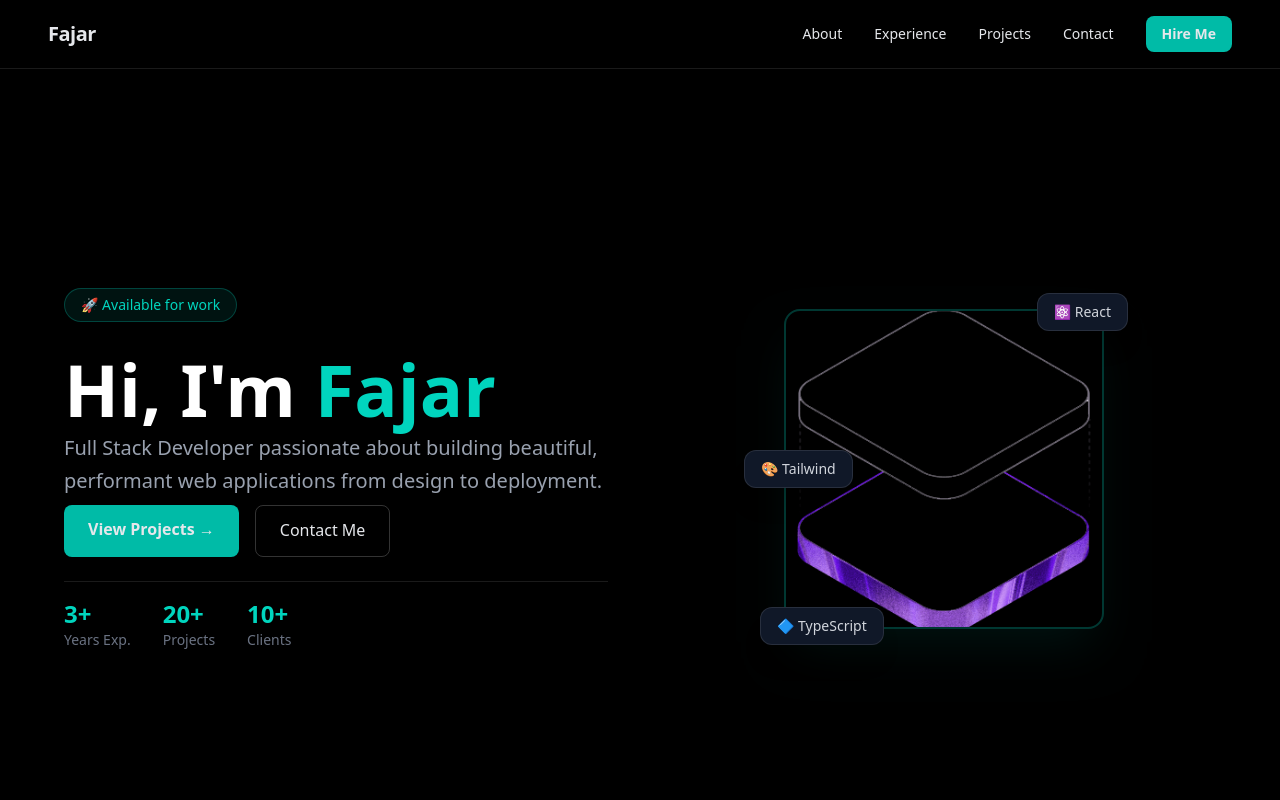
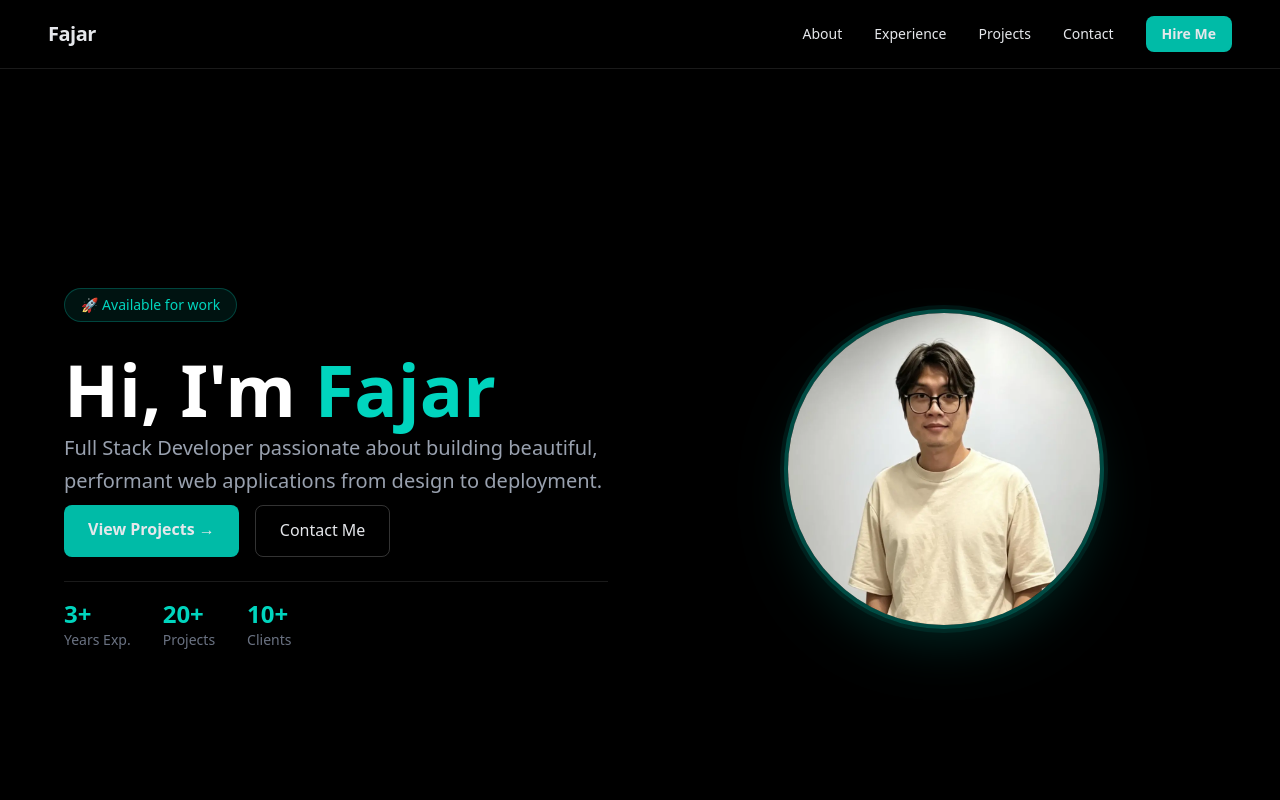
Before and after one commit to andrealfabet/vite-tailwind-learning, a React (Vite) app in the folder learnTailwind/: page / in a window 1280 px wide. Shown: the top 800 px of the page. Built offline with nearby package versions, Linux system fonts and the light colour scheme.

Commit message:
Replace hero image with profile image and update styling in Hero component

```diff
--- a/learnTailwind/src/component/Hero.tsx
+++ b/learnTailwind/src/component/Hero.tsx
@@ -1,4 +1,4 @@
-import heroImg from "../assets/hero.png";
+import profileImg from "../assets/Photo.webp";
 
 function Hero() {
   return (
@@ -57,27 +57,12 @@ function Hero() {
         <div className="flex justify-center">
           <div className="relative">
             {/* Profile photo */}
-            <div className="w-72 h-72 md:w-80 md:h-80 rounded-2xl overflow-hidden border-2 border-teal-500/30 shadow-2xl shadow-teal-500/10">
+            <div className="w-72 h-72 md:w-80 md:h-80 rounded-full overflow-hidden border-4 border-teal-500/40 shadow-2xl shadow-teal-500/20 ring-4 ring-teal-500/10">
               <img
-                src={heroImg}
+                src={profileImg}
                 alt="Fajar"
-                className="w-full h-full object-cover"
+                className="w-full h-full object-cover object-top"
               />
-            </div>
-
-            {/* Floating tech badge – top right */}
-            <div className="absolute -top-4 -right-6 bg-gray-900 border border-white/10 rounded-xl px-4 py-2 text-sm text-gray-300 shadow-xl backdrop-blur">
-              ⚛️ React
-            </div>
-
-            {/* Floating tech badge – bottom left */}
-            <div className="absolute -bottom-4 -left-6 bg-gray-900 border border-white/10 rounded-xl px-4 py-2 text-sm text-gray-300 shadow-xl backdrop-blur">
-              🔷 TypeScript
-            </div>
-
-            {/* Floating tech badge – middle left */}
-            <div className="absolute top-1/2 -left-10 -translate-y-1/2 bg-gray-900 border border-white/10 rounded-xl px-4 py-2 text-sm text-gray-300 shadow-xl backdrop-blur">
-              🎨 Tailwind
             </div>
           </div>
         </div>
```
Also changed, not shown: learnTailwind/src/assets/Photo.webp (added).
